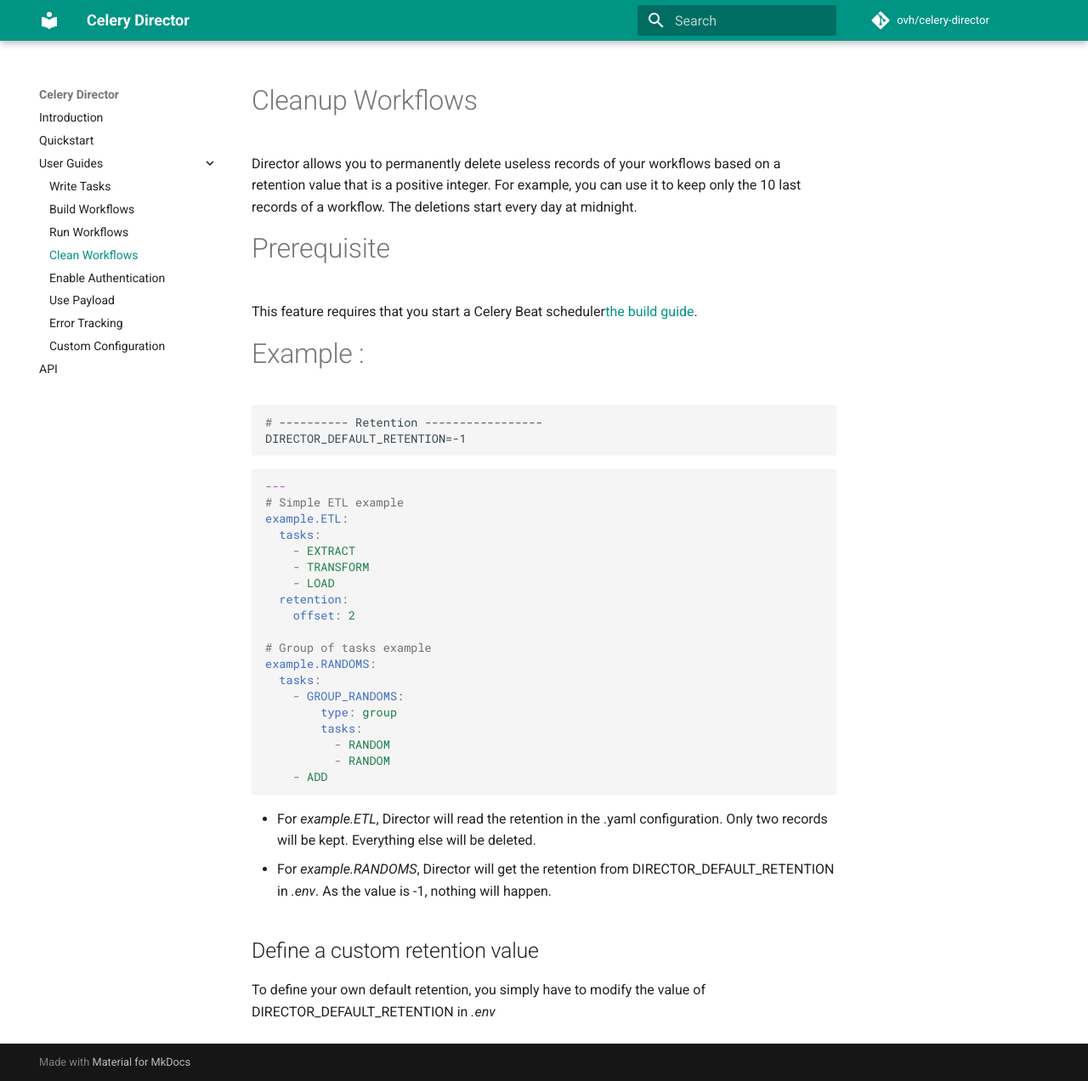
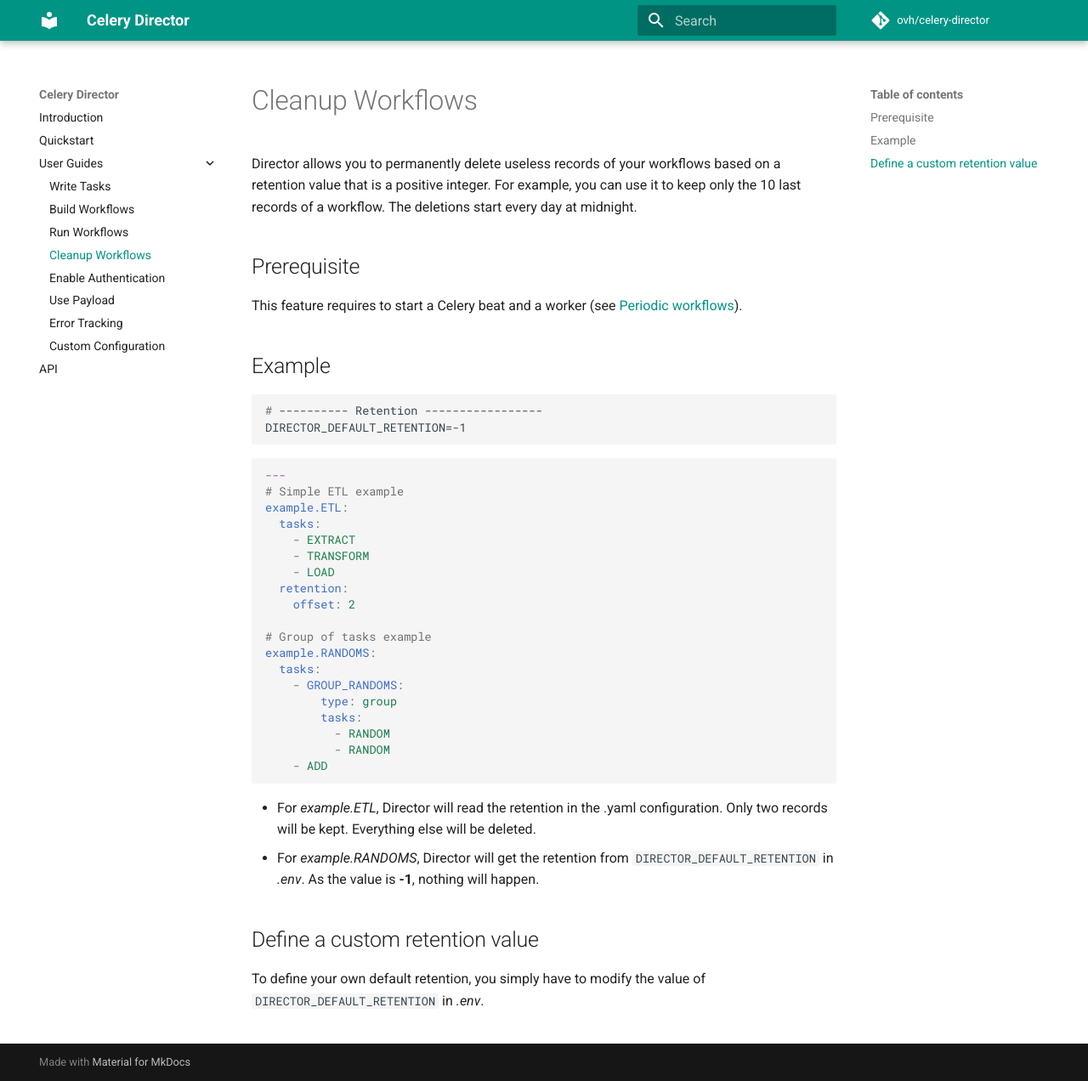
Before and after one commit to ovh/celery-director, an MkDocs documentation site: the page built from docs/docs/guides/cleanup-workflows.md, in a window 1280 px wide and 1272 px high. Shown: the whole window at 85% size. Built offline with MkDocs 1.6.1 and Material for MkDocs 9.7.7, drawn with Linux system fonts in a browser that asks for light colours; comment, search, counter and statistics services are not loaded.

Commit message:
doc: improve cleanup workflows page, fix typo
Signed-off-by: Anthony Olea <anthony.olea@corp.ovh.com>

````diff
--- a/docs/docs/guides/clean-workflows.md
+++ b/docs/docs/guides/cleanup-workflows.md
@@ -4,11 +4,11 @@
 For example, you can use it to keep only the 10 last records of a workflow.
 The deletions start every day at midnight.
 
-# Prerequisite
+## Prerequisite
 
-This feature requires that you start a Celery Beat scheduler[the build guide](./build-workflows.md).
+This feature requires to start a Celery beat and a worker (see [Periodic workflows](./build-workflows.md#periodic-workflows)).
 
-# Example :
+## Example
 
 ```.env
 # ---------- Retention -----------------
@@ -38,7 +38,7 @@
 
 ```
 - For *example.ETL*, Director will read the retention in the .yaml configuration. Only two records will be kept. Everything else will be deleted.
-- For *example.RANDOMS*, Director will get the retention from DIRECTOR_DEFAULT_RETENTION in *.env*. As the value is -1, nothing will happen.
+- For *example.RANDOMS*, Director will get the retention from `DIRECTOR_DEFAULT_RETENTION` in *.env*. As the value is **-1**, nothing will happen.
 
 ## Define a custom retention value
-To define your own default retention, you simply have to modify the value of DIRECTOR_DEFAULT_RETENTION in *.env*
+To define your own default retention, you simply have to modify the value of `DIRECTOR_DEFAULT_RETENTION` in *.env*.
--- a/docs/mkdocs.yml
+++ b/docs/mkdocs.yml
@@ -17,7 +17,7 @@
     - 'Write Tasks': 'guides/write-tasks.md'
     - 'Build Workflows': 'guides/build-workflows.md'
     - 'Run Workflows': 'guides/run-workflows.md'
-    - 'Clean Workflows': 'guides/clean-workflows.md'
+    - 'Cleanup Workflows': 'guides/cleanup-workflows.md'
     - 'Enable Authentication': 'guides/enable-authentication.md'
     - 'Use Payload': 'guides/use-payload.md'
     - 'Error Tracking': 'guides/error-tracking.md'
````
Also changed, not shown: docs/docs/guides/run-workflows.md (+1 -1 lines).
